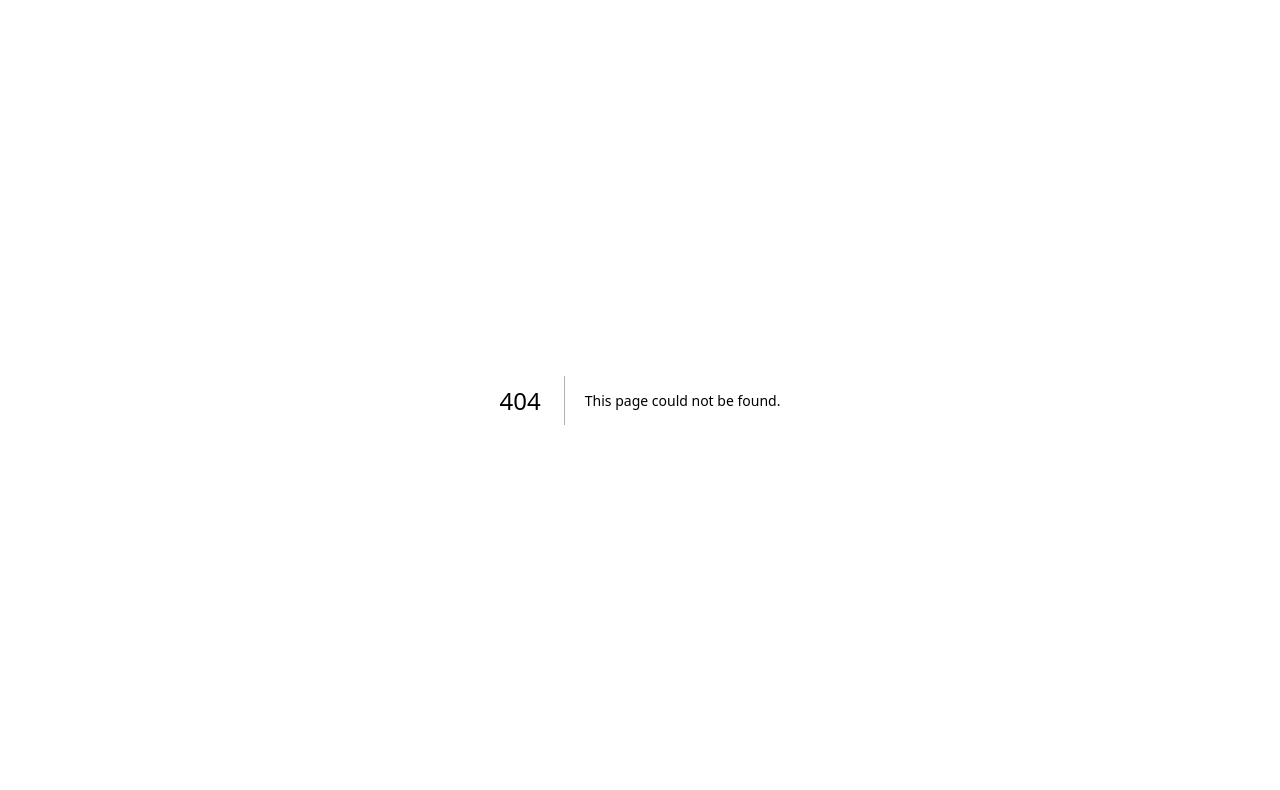
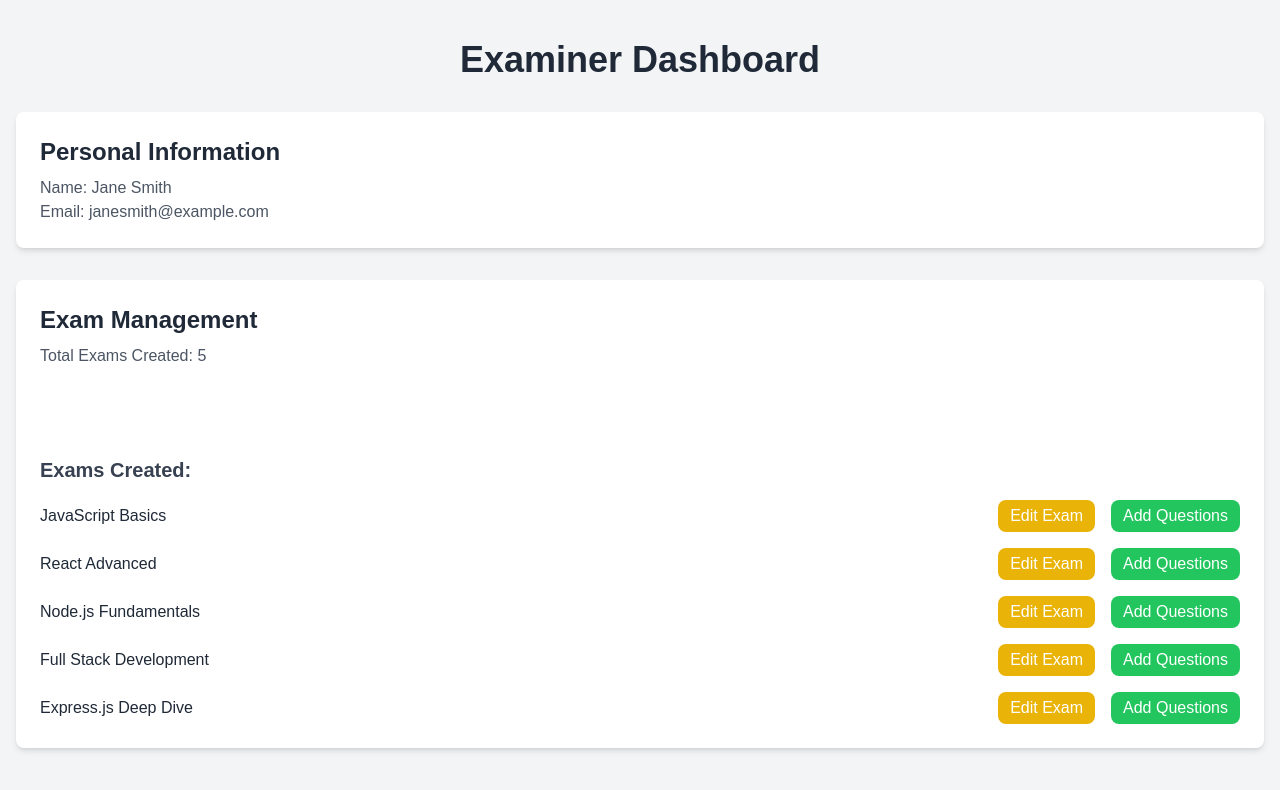
Before and after one commit to mohd-tahzeeb-khan/Advance-Quiz-Application-65HIBKJS, a Next.js app in the folder quiz-app/: page /Dashboard/examiner in a window 1280 px wide. Before the commit this address had no page. Shown: the top 790 px of the page. Built offline with nearby package versions, Linux system fonts and the light colour scheme.

Commit message:
created new folder to define and store all the Files related to Dashboard of the project

```diff
--- /dev/null
+++ b/quiz-app/src/app/Dashboard/examiner/page.js
@@ -0,0 +1,105 @@
+'use client'
+import { useState, useEffect } from "react";
+import { useRouter } from "next/navigation";
+
+const ExaminerDashboard = () => {
+  // Static user data, replace with actual user data from an API
+  const examinerData = {
+    name: "Jane Smith",
+    email: "janesmith@example.com",
+    totalExams: 5,
+    exams: [
+      { id: 1, name: "JavaScript Basics" },
+      { id: 2, name: "React Advanced" },
+      { id: 3, name: "Node.js Fundamentals" },
+      { id: 4, name: "Full Stack Development" },
+      { id: 5, name: "Express.js Deep Dive" },
+    ],
+  };
+
+  // State to handle examiner data
+  const [examiner, setExaminer] = useState(examinerData);
+
+  const router = useRouter();
+
+  // Navigate to create new exam page
+  const handleCreateExam = () => {
+    router.push("/examiner/create-exam");
+  };
+
+  // Navigate to alter an existing exam
+  const handleAlterExam = (examId) => {
+    router.push(`/examiner/edit-exam/${examId}`);
+  };
+
+  // Navigate to add questions for a specific exam
+  const handleAddQuestions = (examId) => {
+    router.push(`/examiner/add-questions/${examId}`);
+  };
+
+  useEffect(() => {
+    // In a real-world scenario, you would fetch this data from an API
+    setExaminer(examinerData);
+  }, []);
+
+  return (
+    <div className="min-h-screen bg-gray-100 py-10">
+      <div className="max-w-screen-xl mx-auto px-4">
+        <h1 className="text-4xl font-bold text-center text-gray-800 mb-8">Examiner Dashboard</h1>
+
+        {/* Personal Information */}
+        <div className="bg-white p-6 rounded-lg shadow-md mb-8">
+          <h2 className="text-2xl font-semibold text-gray-800">Personal Information</h2>
+          <p className="text-gray-600 mt-2">Name: {examiner.name}</p>
+          <p className="text-gray-600">Email: {examiner.email}</p>
+        </div>
+
+        {/* Total Exams and Options */}
+        <div className="bg-white p-6 rounded-lg shadow-md mb-8">
+          <h2 className="text-2xl font-semibold text-gray-800">Exam Management</h2>
+          <p className="text-gray-600 mt-2">Total Exams Created: {examiner.totalExams}</p>
+
+          {/* Create New Exam Button */}
+          <div className="mt-4">
+            <button
+              onClick={handleCreateExam}
+              className="bg-blue-500 text-white py-2 px-4 rounded-lg hover:bg-blue-600"
+            >
+              Create New Exam
+            </button>
+          </div>
+
+          {/* List of Existing Exams */}
+          <div className="mt-8">
+            <h3 className="text-xl font-semibold text-gray-700">Exams Created:</h3>
+            <ul className="mt-4 space-y-4">
+              {examiner.exams.map((exam) => (
+                <li key={exam.id} className="flex justify-between items-center">
+                  <span className="text-gray-800">{exam.name}</span>
+                  <div className="flex space-x-4">
+                    {/* Edit Exam Button */}
+                    <button
+                      onClick={() => handleAlterExam(exam.id)}
+                      className="bg-yellow-500 text-white py-1 px-3 rounded-lg hover:bg-yellow-600"
+                    >
+                      Edit Exam
+                    </button>
+                    {/* Add Questions Button */}
+                    <button
+                      onClick={() => handleAddQuestions(exam.id)}
+                      className="bg-green-500 text-white py-1 px-3 rounded-lg hover:bg-green-600"
+                    >
+                      Add Questions
+                    </button>
+                  </div>
+                </li>
+              ))}
+            </ul>
+          </div>
+        </div>
+      </div>
+    </div>
+  );
+};
+
+export default ExaminerDashboard;
--- /dev/null
+++ b/quiz-app/src/app/Dashboard/user/page.js
@@ -0,0 +1,90 @@
+'use client'
+import { useState, useEffect } from "react";
+import { Line } from "react-chartjs-2";
+import { Chart as ChartJS, CategoryScale, LinearScale, PointElement, LineElement, Title, Tooltip, Legend } from "chart.js";
+
+// Register chart components
+ChartJS.register(CategoryScale, LinearScale, PointElement, LineElement, Title, Tooltip, Legend);
+
+const Dashboard = () => {
+  // Static user data, replace with actual user data from an API
+  const userData = {
+    name: "John Doe",
+    email: "johndoe@example.com",
+    totalExams: 5,
+    examsResults: [
+      { exam: "JavaScript Basics", score: 85 },
+      { exam: "React Advanced", score: 90 },
+      { exam: "Node.js Exam", score: 80 },
+      { exam: "Full Stack Development", score: 75 },
+      { exam: "Express.js", score: 88 },
+    ],
+  };
+
+  // Prepare data for the progress chart
+  const scores = userData.examsResults.map(result => result.score);
+  const examNames = userData.examsResults.map(result => result.exam);
+
+  const chartData = {
+    labels: examNames,
+    datasets: [
+      {
+        label: "Exam Scores",
+        data: scores,
+        fill: false,
+        backgroundColor: "rgba(75, 192, 192, 0.2)",
+        borderColor: "rgba(75, 192, 192, 1)",
+        borderWidth: 2,
+      },
+    ],
+  };
+
+  // State to handle personal information and results
+  const [user, setUser] = useState(userData);
+
+  // You can replace this with an API call to fetch user data
+  useEffect(() => {
+    // Mock API call to fetch user data
+    // In real-world scenarios, you would fetch this data from a server
+    setUser(userData);
+  }, []);
+
+  return (
+    <div className="min-h-screen bg-gray-100 py-10">
+      <div className="max-w-screen-xl mx-auto px-4">
+        <h1 className="text-4xl font-bold text-center text-gray-800 mb-8">User Dashboard</h1>
+
+        {/* Personal Information */}
+        <div className="bg-white p-6 rounded-lg shadow-md mb-8">
+          <h2 className="text-2xl font-semibold text-gray-800">Personal Information</h2>
+          <p className="text-gray-600 mt-2">Name: {user.name}</p>
+          <p className="text-gray-600">Email: {user.email}</p>
+        </div>
+
+        {/* Total Exams and Results */}
+        <div className="bg-white p-6 rounded-lg shadow-md mb-8">
+          <h2 className="text-2xl font-semibold text-gray-800">Exam Results</h2>
+          <p className="text-gray-600 mt-2">Total Exams Taken: {user.totalExams}</p>
+          <div className="mt-4">
+            {user.examsResults.map((result, index) => (
+              <div key={index} className="flex justify-between mb-2">
+                <span className="text-gray-800">{result.exam}</span>
+                <span className="text-gray-600">{result.score}%</span>
+              </div>
+            ))}
+          </div>
+        </div>
+
+        {/* Progress Chart */}
+        <div className="bg-white p-6 rounded-lg shadow-md">
+          <h2 className="text-2xl font-semibold text-gray-800">Progress Chart</h2>
+          <div className="mt-4">
+            <Line data={chartData} />
+          </div>
+        </div>
+      </div>
+    </div>
+  );
+};
+
+export default Dashboard;
```
